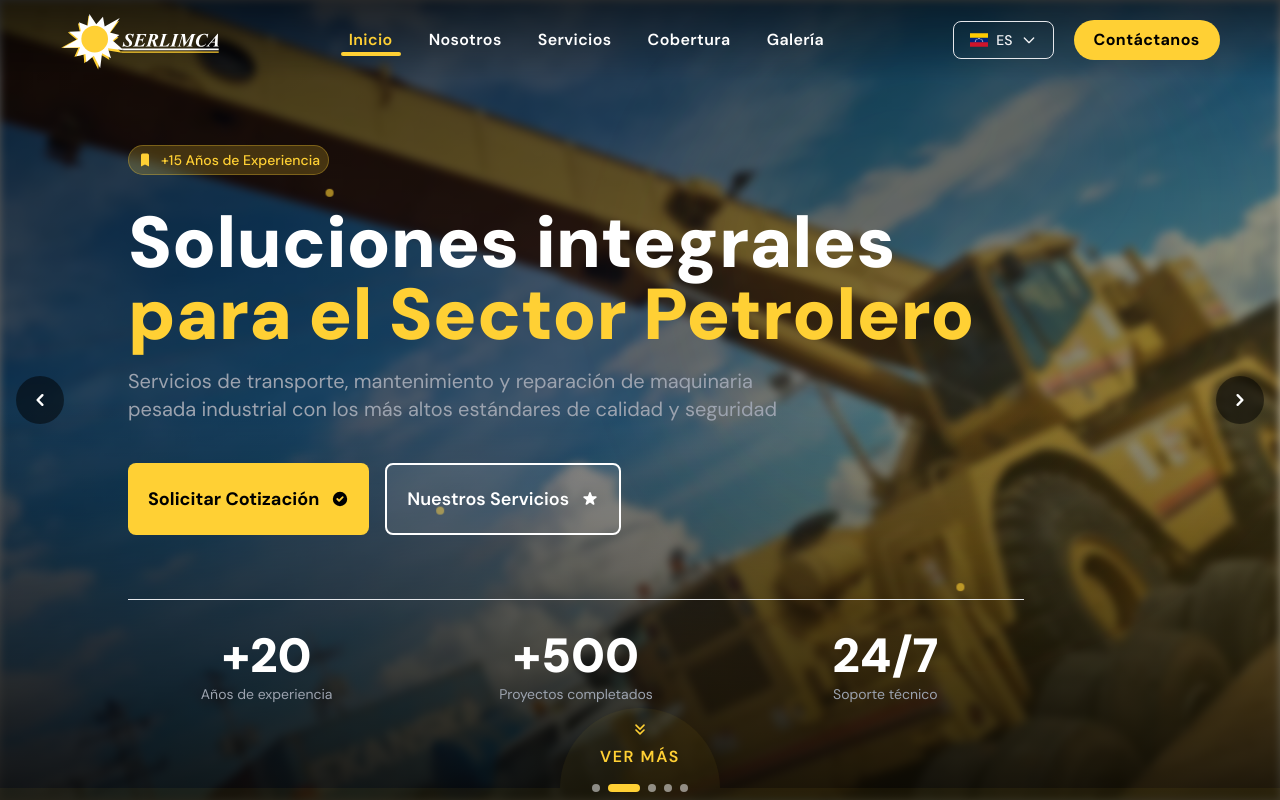
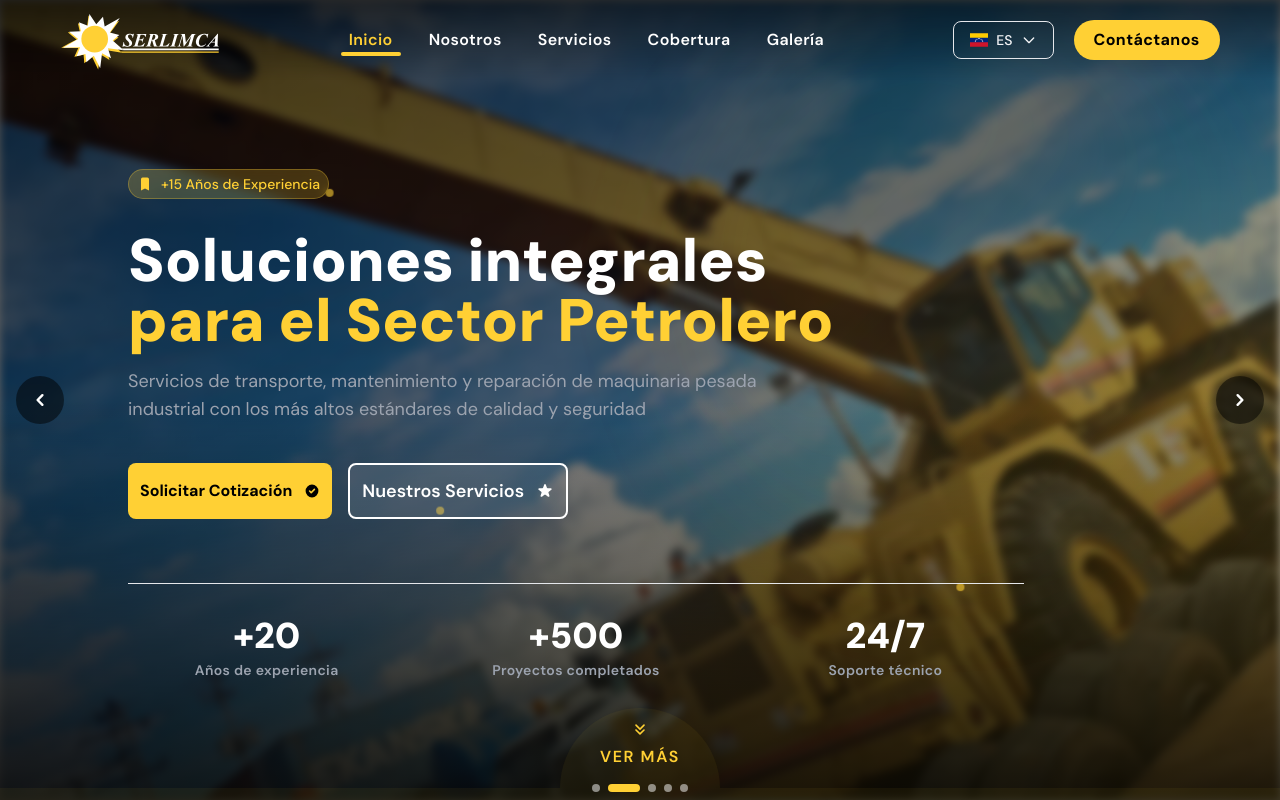
Before and after one commit to luis-alvarezf10/serlimca-page, a React (Vite) app: page / in a window 1280 px wide. Shown: the top 800 px of the page. Built offline with nearby package versions, Linux system fonts and the light colour scheme.

Commit message:
hero section: adaptado a laptops y monitores

```diff
--- a/src/components/Header.jsx
+++ b/src/components/Header.jsx
@@ -18,7 +18,7 @@ export default function Header() {
   const location = useLocation()
 
   const navLinks = [
-    { to: '/', label: t('nav.home'), type: 'route' },
+    { to: '/', label: t('nav.home'), type: 'route', scrollTo: '#hero', scrollPage: '/' },
     { to: '/aboutus', label: t('nav.about'), type: 'route', scrollTo: '#nosotros', scrollPage: '/' },
     { to: '/services', label: t('nav.services'), type: 'route', scrollTo: '#servicios', scrollPage: '/' },
     { to: '/coverage', label: t('nav.coverage'), type: 'route', scrollTo: '#cobertura', scrollPage: '/'},
--- a/src/components/buttons.jsx/GeneralButton.jsx
+++ b/src/components/buttons.jsx/GeneralButton.jsx
@@ -2,7 +2,7 @@ export default function GeneralButton({ children, onClick, className = '' }) {
   return (
     <button
       onClick={onClick}
-      className={`bg-primary inline-flex items-center justify-center gap-3 text-lg group magnetic glow-effect p-5 rounded-lg text-black font-bold
+      className={`bg-primary inline-flex items-center justify-center gap-3 2xl:text-lg group magnetic glow-effect xl:p-3 2xl:p-5 rounded-lg text-black font-bold
         transition-all duration-300 ease-in-out
         hover:shadow-[0_0_20px_5px_rgba(255,215,0,0.6)]
         active:shadow-[0_0_15px_2px_rgba(255,215,0,0.4)]
--- a/src/components/buttons.jsx/OutlinedButton.jsx
+++ b/src/components/buttons.jsx/OutlinedButton.jsx
@@ -2,7 +2,7 @@ export default function OutlinedButton({ children, onClick, className = '' }) {
   return (
     <button
       onClick={onClick}
-      className={`relative p-5 border-2 border-white text-white font-semibold rounded-lg bg-white/10
+      className={`relative xl:p-3 2xl:p-5 border-2 border-white text-white font-semibold rounded-lg bg-white/10
         overflow-hidden transition-all duration-300 ease-in-out
         hover:bg-white hover:text-black hover:shadow-[0_0_20px_5px_rgba(255,255,255,0.4)]
         active:shadow-none
--- a/src/pages/home/components/HeroSection.jsx
+++ b/src/pages/home/components/HeroSection.jsx
@@ -169,13 +169,13 @@ const HeroSection = () => {
           </div>
 
           {/* Title */}
-          <h1 className="font-heading text-3xl md:text-5xl lg:text-7xl font-black text-primary-foreground mb-4 animate-fade-up text-white" style={{ animationDelay: '0.1s' }}>
+          <h1 className="xl:text-6xl 2xl:text-7xl font-heading font-black text-primary-foreground mb-4 animate-fade-up text-white" style={{ animationDelay: '0.1s' }}>
             {t('hero.title')}
             <span className="block text-shimmer text-primary">{t('hero.subtitle')}</span>
           </h1>
 
           {/* Description */}
-          <p className="text-xl md:text-xl text-white md:text-gray-400 max-w-2xl mb-10 leading-relaxed animate-fade-up " style={{ animationDelay: '0.2s' }}>
+          <p className="lg:text-lg text-white md:text-gray-400 max-w-2xl mb-10 leading-relaxed animate-fade-up " style={{ animationDelay: '0.2s' }}>
             {t('hero.description')}
           </p>
 
@@ -197,22 +197,22 @@ const HeroSection = () => {
           {/* Stats */}
           <div className="grid grid-cols-3 gap-8 mt-16 pt-8 border-t border-primary-foreground/20 animate-fade-up text-white text-center cursor-default" style={{ animationDelay: '0.4s' }}>
             <div className="group">
-              <div className="font-heading text-4xl md:text-5xl font-black group-hover:scale-110 transition-transform duration-300">
+              <div className="font-heading xl:text-4xl 2xl:text-5xl font-black group-hover:scale-110 transition-transform duration-300">
                 +{counters.years}
               </div>
-              <div className="text-gray-400 text-sm mt-1">Años de experiencia</div>
+           <div className="text-gray-400 text-sm font-semibold tracking-wide mt-1">Años de experiencia</div>
             </div>
             <div className="group">
-              <div className="font-heading text-4xl md:text-5xl font-black text-secondary group-hover:scale-110 transition-transform duration-300">
+              <div className="font-heading xl:text-4xl 2xl:text-5xl font-black text-secondary group-hover:scale-110 transition-transform duration-300">
                 +{counters.projects}
               </div>
-              <div className="text-gray-400 text-sm mt-1">Proyectos completados</div>
+              <div className="text-gray-400 text-sm font-semibold tracking-wide mt-1">Proyectos completados</div>
             </div>
             <div className="group">
-              <div className="font-heading text-4xl md:text-5xl font-black group-hover:scale-110 transition-transform duration-300">
+              <div className="font-heading xl:text-4xl 2xl:text-5xl font-black group-hover:scale-110 transition-transform duration-300">
                 24/7
               </div>
-              <div className="text-gray-400 text-sm mt-1">Soporte técnico</div>
+              <div className="text-gray-400 text-sm font-semibold tracking-wide mt-1">Soporte técnico</div>
             </div>
           </div>
         </div>
```
